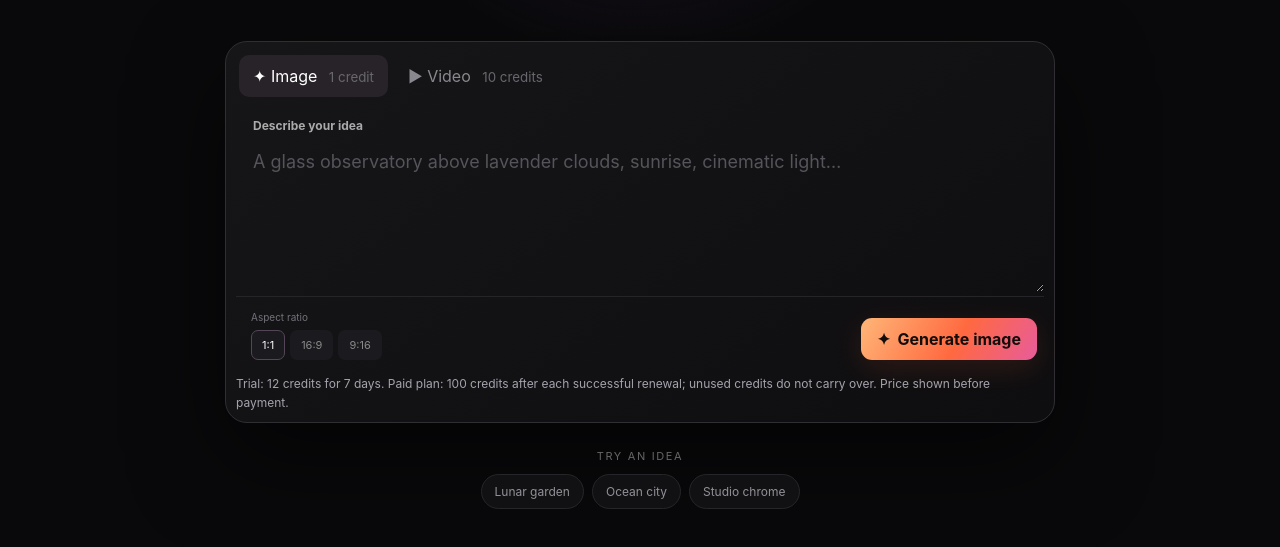
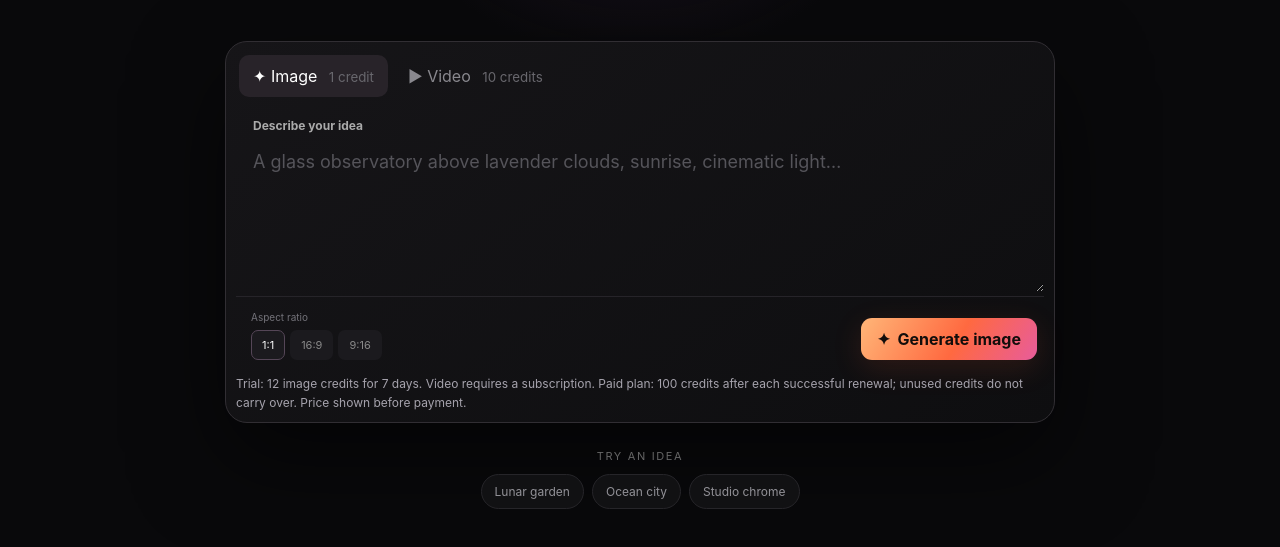
Before and after one commit to benelmolla-cyber/my-app-builder, a website: page public/index.html in a window 1280 px wide. Shown: the part 315-862 px from the top of the page. Drawn offline with nearby package versions, Linux system fonts and the light colour scheme; no server answers.

Commit message:
Limit free trials to images and reserve video for paid subscribers

```diff
--- a/public/index.html
+++ b/public/index.html
@@ -9,7 +9,7 @@
         <div class="mode-row"><button class="mode active" data-type="image"><span>✦</span> Image <small>1 credit</small></button><button class="mode" data-type="video"><span>▶</span> Video <small>10 credits</small></button></div>
         <label for="prompt">Describe your idea</label><textarea id="prompt" maxlength="1500" placeholder="A glass observatory above lavender clouds, sunrise, cinematic light…"></textarea>
         <div class="controls"><div><span class="control-label">Aspect ratio</span><div class="ratios"><button class="ratio active" data-ratio="1:1">1:1</button><button class="ratio" data-ratio="16:9">16:9</button><button class="ratio" data-ratio="9:16">9:16</button></div></div><button id="generate" class="button primary"><span>✦</span> Generate image</button></div>
-        <p class="credit-terms">Trial: 12 credits for 7 days. Paid plan: 100 credits after each successful renewal; unused credits do not carry over. Price shown before payment.</p>
+        <p class="credit-terms">Trial: 12 image credits for 7 days. Video requires a subscription. Paid plan: 100 credits after each successful renewal; unused credits do not carry over. Price shown before payment.</p>
       </div>
       <div id="result" class="result hidden"></div>
       <div class="samples"><p>Try an idea</p><div><button data-prompt="An astronaut tending a tiny garden on the moon, soft golden light, editorial photography">Lunar garden</button><button data-prompt="A translucent jellyfish city floating over a midnight ocean, intricate, dreamlike">Ocean city</button><button data-prompt="Minimalist product photo of chrome headphones on red silk, dramatic studio lighting">Studio chrome</button></div></div>
```
